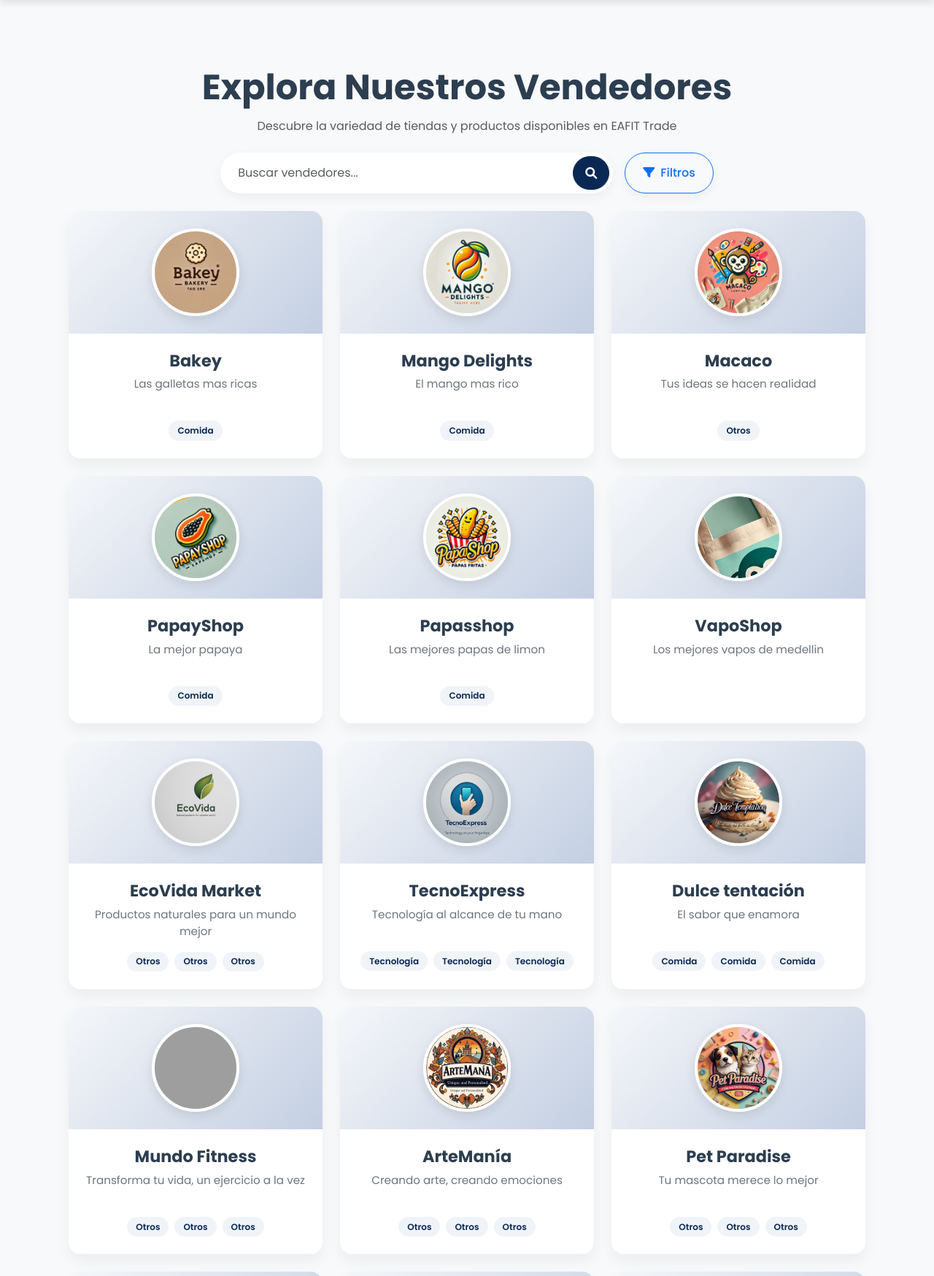
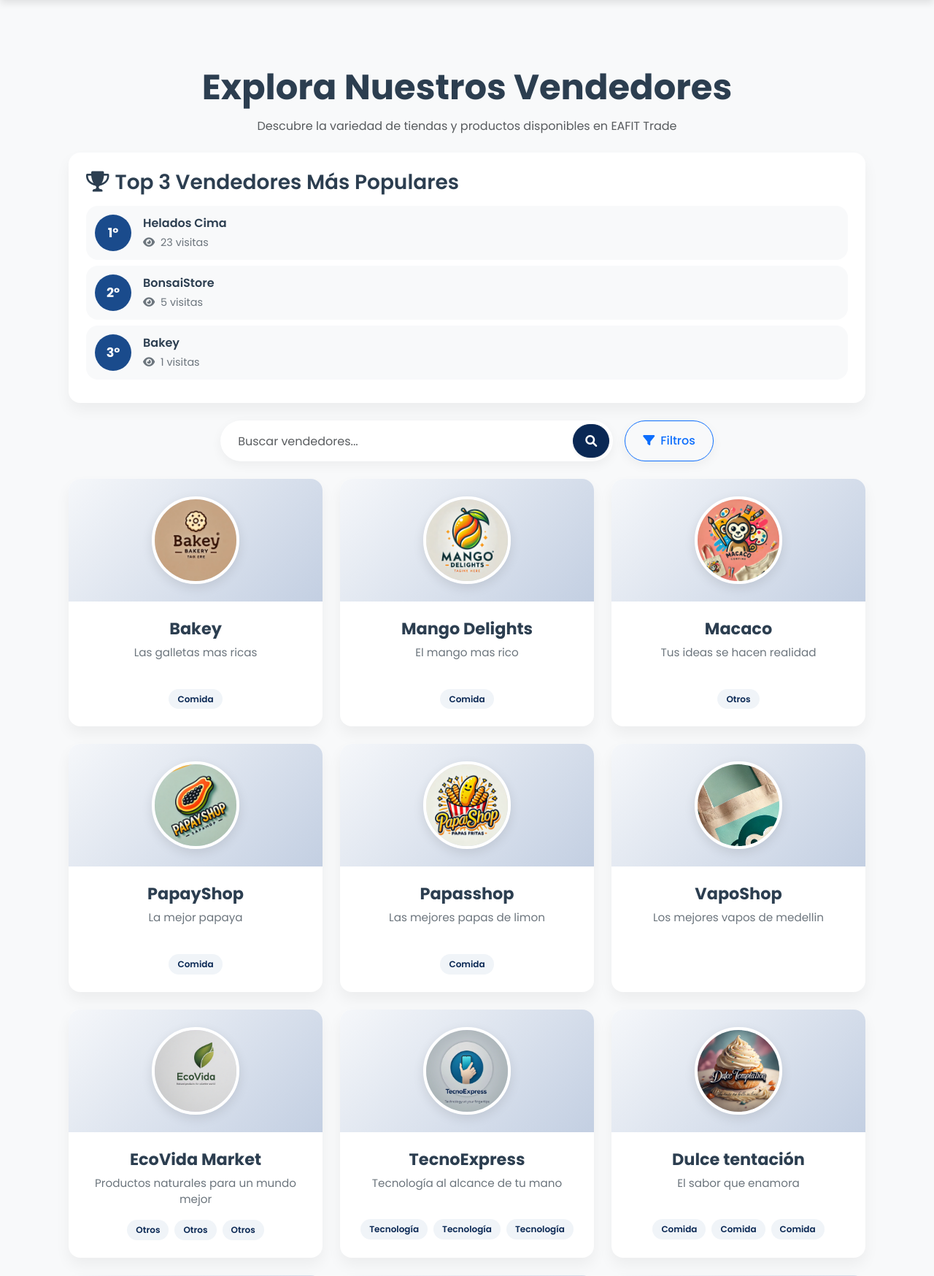
Before and after one commit to camiloarbr/EafitTrade, a Django app: page /sellers/ in a window 1280 px wide. Shown: the part 65-1813 px from the top of the page at 73% size. Run offline with Django 5.2, Linux system fonts and the light colour scheme; data comes from the database, SQL or seed files in the repository; both versions use the stored data as it was after the commit; grey boxes are pictures that could not be loaded.

Commit message:
ranking de vendedores mas visitados

```diff
--- a/seller_profiles/templates/seller_profiles/seller_list.html
+++ b/seller_profiles/templates/seller_profiles/seller_list.html
@@ -8,6 +8,31 @@
     <div class="section-header mb-4">
         <h1 class="display-5 text-center fw-bold">Explora Nuestros Vendedores</h1>
         <p class="text-center text-muted mb-0">Descubre la variedad de tiendas y productos disponibles en EAFIT Trade</p>
+    </div>
+
+    <!-- Ranking de vendedores más populares -->
+    <div class="ranking-section mb-4">
+        <h3 class="section-title">
+            <i class="fas fa-trophy me-2"></i>Top 3 Vendedores Más Populares
+        </h3>
+        <div class="ranking-list">
+            {% for seller in top_sellers %}
+                <a href="{% url 'public_profile' seller.user.id %}" class="text-decoration-none">
+                    <div class="ranking-item">
+                        <div class="ranking-position">
+                            {{ forloop.counter }}º
+                        </div>
+                        <div class="ranking-info">
+                            <div class="ranking-name">{{ seller.store_name }}</div>
+                            <div class="ranking-views">
+                                <i class="fas fa-eye me-1"></i>
+                                {{ seller.clicks.count }} visitas
+                            </div>
+                        </div>
+                    </div>
+                </a>
+            {% endfor %}
+        </div>
     </div>
 
     <!-- Barra de búsqueda mejorada -->
@@ -353,6 +378,90 @@
             padding: 1.25rem;
         }
     }
+
+    /* Estilos para el ranking */
+    .ranking-section {
+        background: white;
+        border-radius: var(--border-radius);
+        padding: 1.5rem;
+        box-shadow: var(--card-shadow);
+    }
+
+    .ranking-list {
+        margin-top: 1rem;
+    }
+
+    .ranking-list a {
+        display: block;
+        margin-bottom: 0.5rem;
+    }
+
+    .ranking-item {
+        display: flex;
+        align-items: center;
+        padding: 0.75rem;
+        border-radius: var(--border-radius);
+        background: #f8f9fa;
+        transition: all 0.3s ease;
+    }
+
+    .ranking-item:hover {
+        background: #e9ecef;
+        transform: translateX(5px);
+        box-shadow: 0 2px 8px rgba(0,0,0,0.1);
+    }
+
+    .ranking-position {
+        width: 50px;
+        height: 50px;
+        display: flex;
+        align-items: center;
+        justify-content: center;
+        background: var(--primary-color);
+        color: white;
+        border-radius: 50%;
+        font-weight: bold;
+        margin-right: 1rem;
+        font-size: 1.1rem;
+        transition: transform 0.3s ease;
+    }
+
+    .ranking-item:hover .ranking-position {
+        transform: scale(1.1);
+    }
+
+    .ranking-info {
+        flex: 1;
+    }
+
+    .ranking-name {
+        font-weight: 600;
+        color: #2c3e50;
+        margin-bottom: 0.25rem;
+        transition: color 0.3s ease;
+    }
+
+    .ranking-item:hover .ranking-name {
+        color: var(--primary-color);
+    }
+
+    .ranking-views {
+        font-size: 0.9rem;
+        color: #6c757d;
+    }
+
+    /* Estilos para los primeros puestos */
+    .ranking-item:nth-child(1) .ranking-position {
+        background: #1a4b8c;  /* Azul oscuro para el primer lugar */
+    }
+
+    .ranking-item:nth-child(2) .ranking-position {
+        background: #2d6bbd;  /* Azul medio para el segundo lugar */
+    }
+
+    .ranking-item:nth-child(3) .ranking-position {
+        background: #4d8fde;  /* Azul claro para el tercer lugar */
+    }
 </style>
 
 <script>
--- a/seller_profiles/views.py
+++ b/seller_profiles/views.py
@@ -8,6 +8,7 @@ from django.contrib.auth.models import User
 from django.db.models import Q
 from products.models import Product
 from .models import SellerProfile, ProfileClick
+from django.db.models import Count
 
 # Create your views here.
 
@@ -149,6 +150,11 @@ def seller_list(request):
             user__products__category__in=selected_categories
         ).distinct()
 
+    # Obtener ranking de vendedores más populares
+    top_sellers = SellerProfile.objects.annotate(
+        total_clicks=Count('clicks')
+    ).order_by('-total_clicks')[:3]  # Top 3 vendedores
+
     # Preparar los datos de los vendedores con sus categorías
     sellers_data = []
     for seller in sellers:
@@ -170,6 +176,7 @@ def seller_list(request):
         'all_categories': all_categories,
         'search_query': search_query,
         'selected_categories': selected_categories,
+        'top_sellers': top_sellers
     }
 
     return render(request, 'seller_profiles/seller_list.html', context)
```
Also changed, not shown: seller_profiles/templates/seller_profiles/public_profile.html (+4 -5 lines), db.sqlite3.
